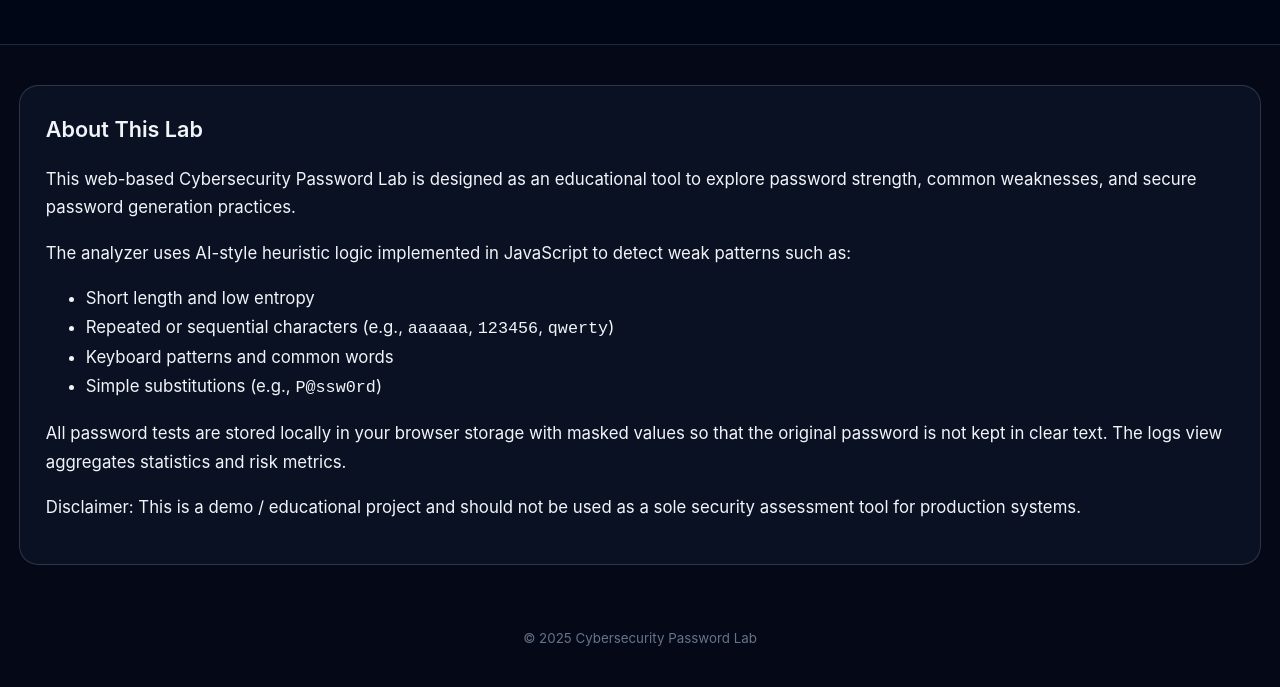
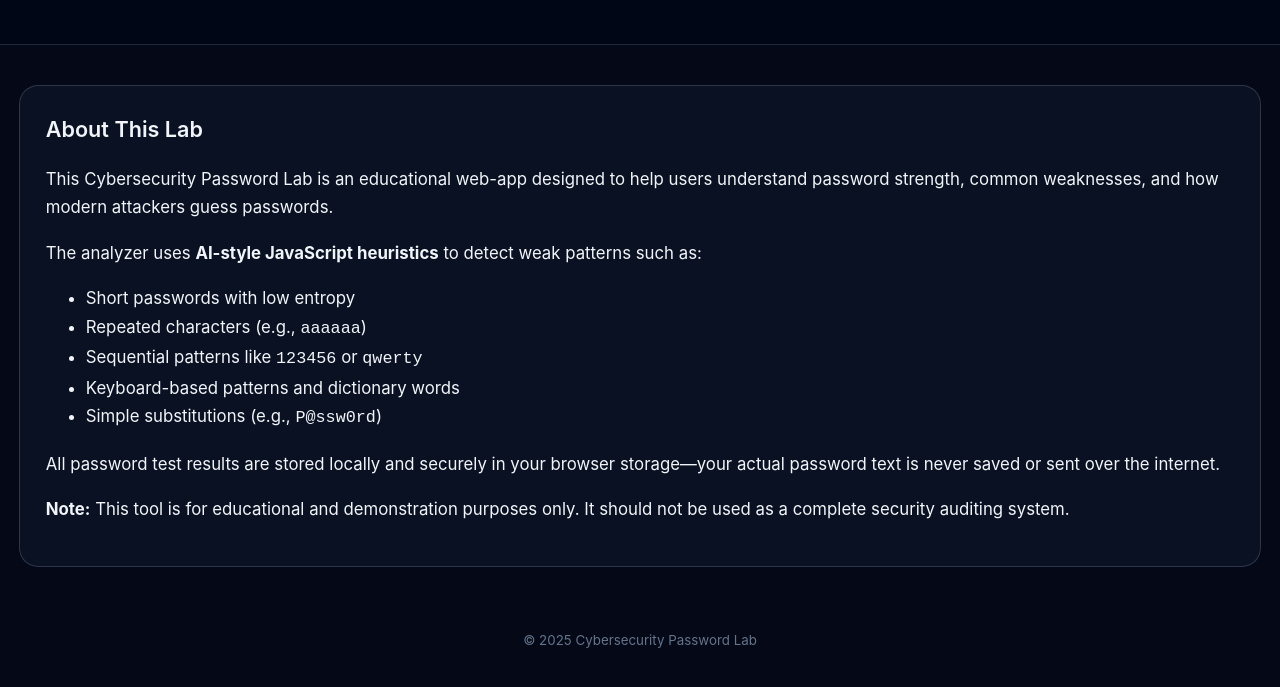
Before and after one commit to dhairyapanchal16/PassGuard-Security-Tool, a plain HTML site: page about.html in a window 1280 px wide. Shown: the part 149-836 px from the top of the page. Drawn offline with Linux system fonts and the light colour scheme.

Commit message:
Update about.html

```diff
--- a/about.html
+++ b/about.html
@@ -5,11 +5,15 @@
   <title>About | Cybersecurity Lab</title>
   <link rel="stylesheet" href="assets/css/styles.css" />
 </head>
+
 <body>
+
+  <!-- HEADER -->
   <header class="main-header">
     <div class="container header-inner">
-      <h1>Cybersecurity Password Lab</h1>
-      <nav>
+      <h1 class="page-title">Cybersecurity Password Lab</h1>
+
+      <nav class="nav-menu">
         <a href="index.html">Analyzer</a>
         <a href="generator.html">Generator</a>
         <a href="logs.html">Logs</a>
@@ -18,33 +22,41 @@
     </div>
   </header>
 
-  <main class="container">
+  <!-- MAIN CONTENT -->
+  <main class="container fade-in">
     <section class="card">
       <h2>About This Lab</h2>
+
       <p>
-        This web-based Cybersecurity Password Lab is designed as an educational tool to explore
-        password strength, common weaknesses, and secure password generation practices.
+        This Cybersecurity Password Lab is an educational web-app designed to help users understand
+        password strength, common weaknesses, and how modern attackers guess passwords.
       </p>
+
       <p>
-        The analyzer uses AI-style heuristic logic implemented in JavaScript to detect weak patterns such as:
+        The analyzer uses <strong>AI-style JavaScript heuristics</strong> to detect weak patterns such as:
       </p>
+
       <ul>
-        <li>Short length and low entropy</li>
-        <li>Repeated or sequential characters (e.g., <code>aaaaaa</code>, <code>123456</code>, <code>qwerty</code>)</li>
-        <li>Keyboard patterns and common words</li>
+        <li>Short passwords with low entropy</li>
+        <li>Repeated characters (e.g., <code>aaaaaa</code>)</li>
+        <li>Sequential patterns like <code>123456</code> or <code>qwerty</code></li>
+        <li>Keyboard-based patterns and dictionary words</li>
         <li>Simple substitutions (e.g., <code>P@ssw0rd</code>)</li>
       </ul>
+
       <p>
-        All password tests are stored locally in your browser storage with masked values so that the
-        original password is not kept in clear text. The logs view aggregates statistics and risk metrics.
+        All password test results are stored locally and securely in your browser storage—your actual
+        password text is never saved or sent over the internet.
       </p>
+
       <p class="muted">
-        Disclaimer: This is a demo / educational project and should not be used as a sole security
-        assessment tool for production systems.
+        <strong>Note:</strong> This tool is for educational and demonstration purposes only. It should not be used
+        as a complete security auditing system.
       </p>
     </section>
   </main>
 
+  <!-- FOOTER -->
   <footer class="main-footer">
     <div class="container">
       <small>&copy; <span id="yearSpan"></span> Cybersecurity Password Lab</small>
```
